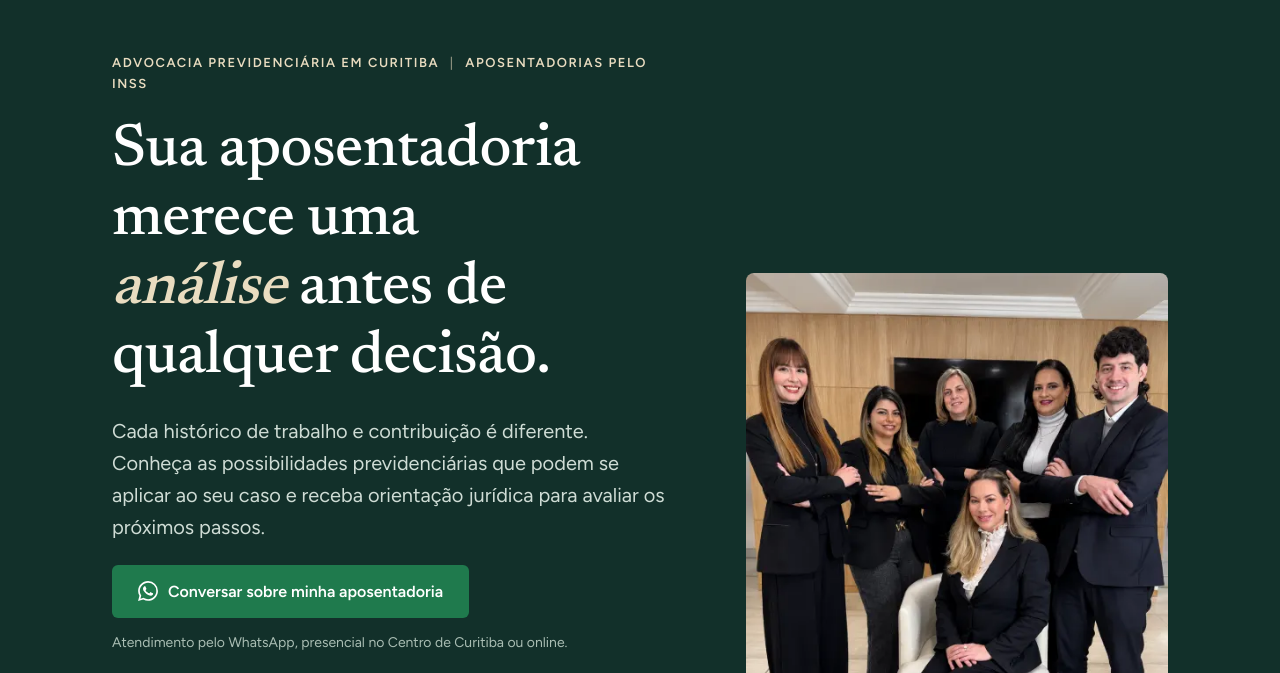
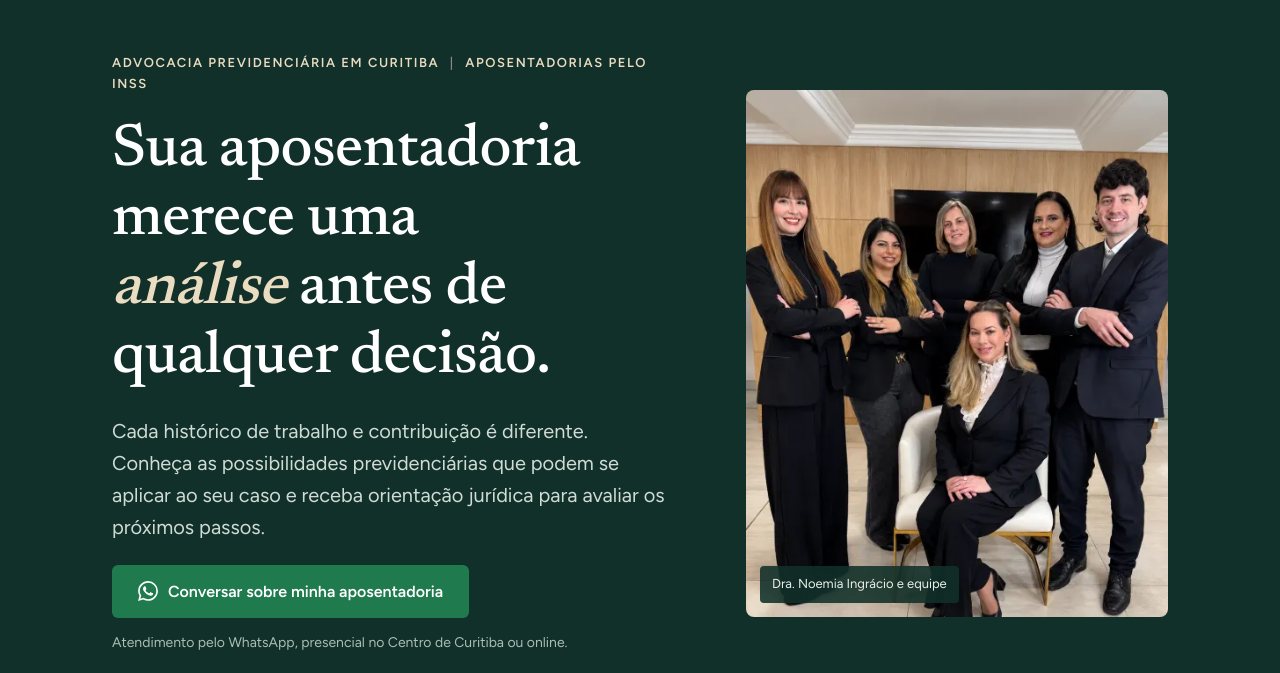
Before and after one commit to dmprime/lp-aposentadoria-noemia, a plain HTML site: page index.html in a window 1280 px wide. Shown: the part 127-800 px from the top of the page. Drawn offline with Linux system fonts and the light colour scheme.

Commit message:
Hero: foto inteira e centralizada com o texto no desktop
Co-Authored-By: Claude Opus 5.5 <noreply@anthropic.com>

```diff
--- a/index.html
+++ b/index.html
@@ -92,6 +92,14 @@ section { padding-block: clamp(56px, 8vw, 96px); }
 .hero-photo { position: relative; align-self: end; min-width: 0; }
 .hero-photo img { width: 100%; aspect-ratio: 4 / 4.3; object-fit: cover; object-position: center 20%; border-radius: 8px 8px 0 0; }
 .hero-photo figcaption { position: absolute; left: 14px; bottom: 14px; background: rgba(18, 48, 42, .88); color: #e8efe9; font-size: 13px; padding: 8px 12px; border-radius: 4px; }
+/* Desktop: foto inteira (com os pés), centralizada na altura do texto */
+@media (min-width: 861px) {
+  .hero { padding-bottom: clamp(40px, 6vw, 72px); }
+  .hero-grid { align-items: center; }
+  .hero-copy { padding-bottom: 0; }
+  .hero-photo { align-self: center; }
+  .hero-photo img { aspect-ratio: auto; border-radius: 8px; }
+}
 @media (max-width: 860px) {
   .hero-grid { grid-template-columns: 1fr; }
   .hero-copy { padding-bottom: 0; }
```
